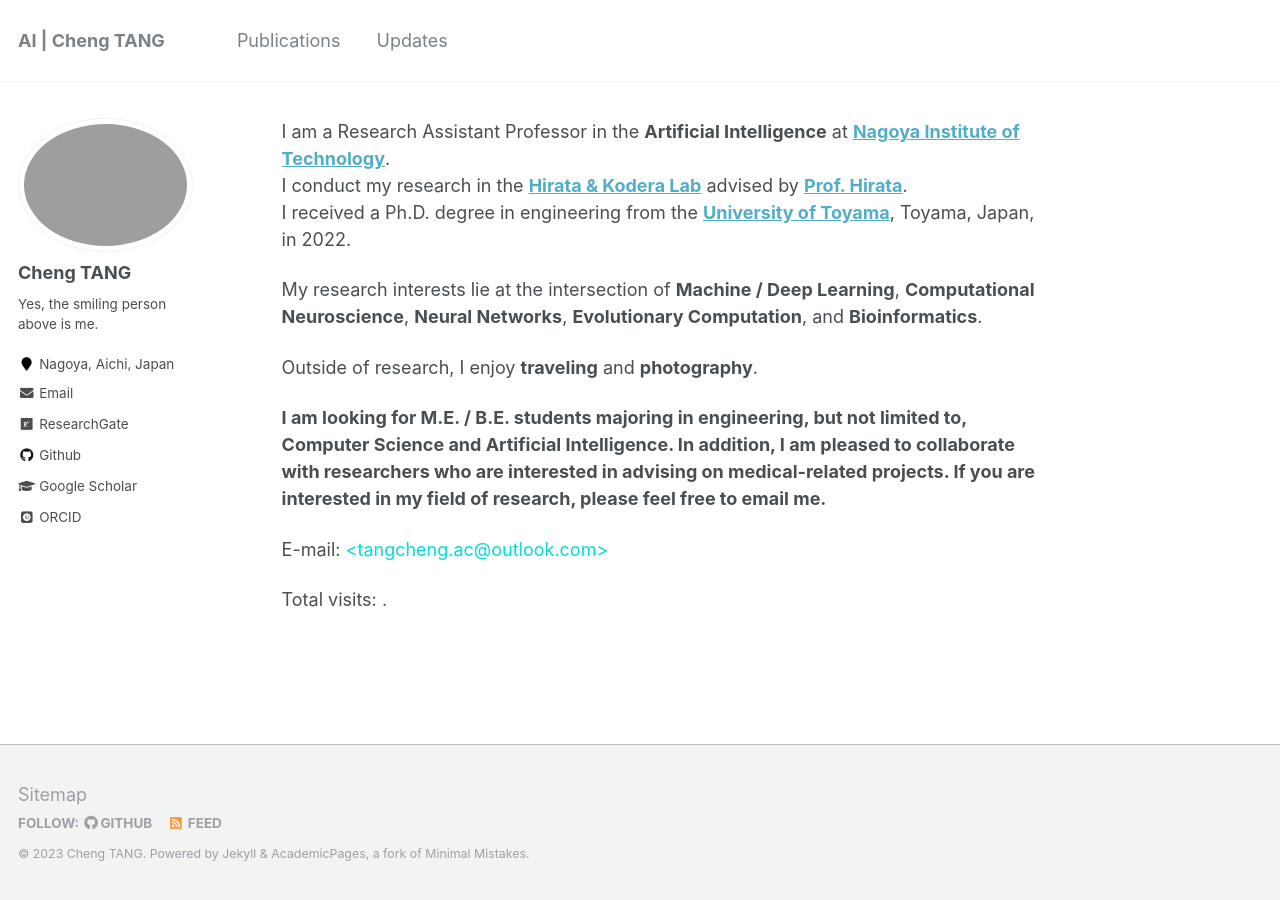
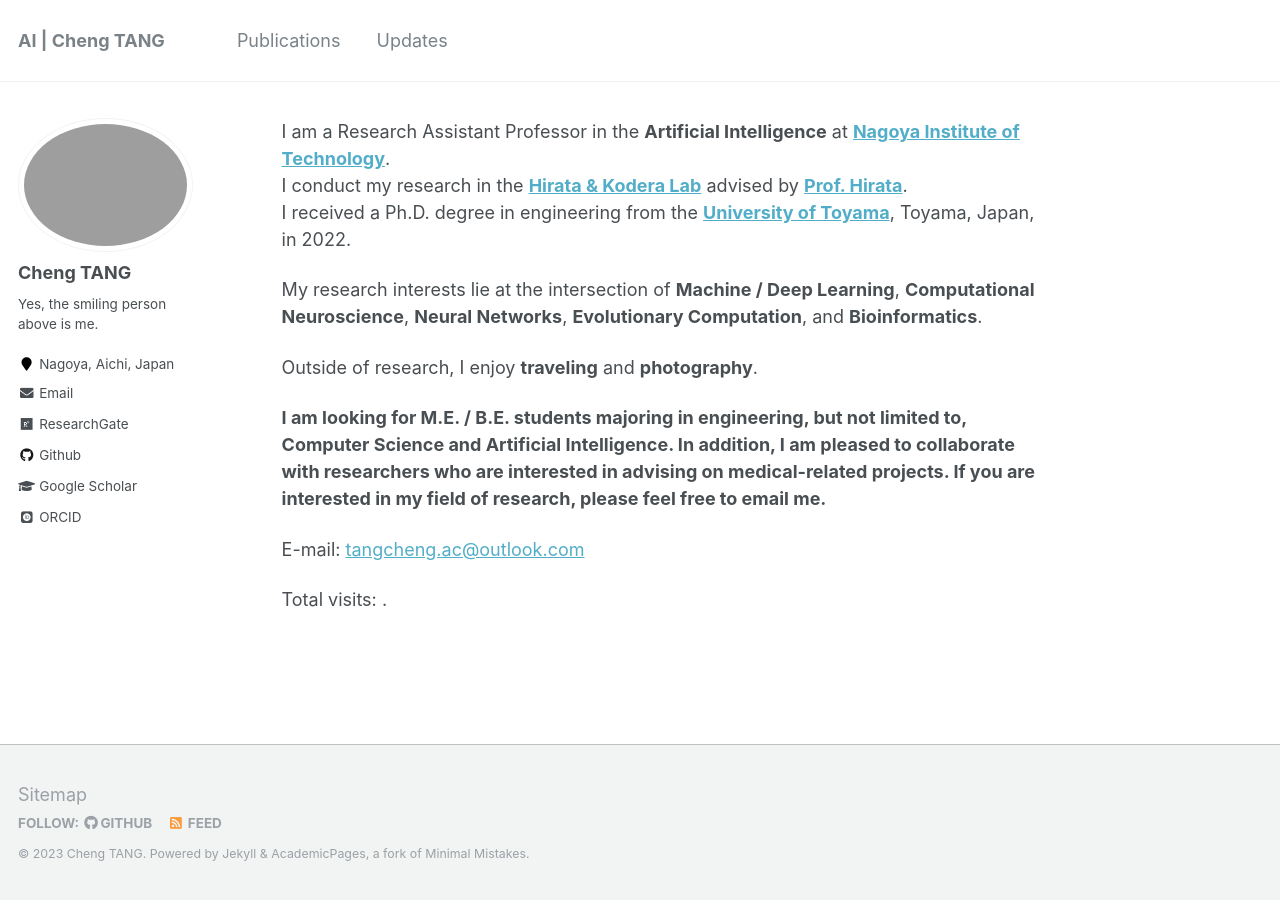
Before and after one commit to ChengTANG-AI/chengtang-ai.github.io, a Jekyll site: the page built from _pages/about.md, in a window 1280 px wide. Built offline with Jekyll 4.4.1, drawn with Linux system fonts in a browser that asks for light colours; some web fonts are replaced; comment, search, counter and statistics services are not loaded.

Commit message:
Update about.md

```diff
--- a/_pages/about.md
+++ b/_pages/about.md
@@ -18,7 +18,7 @@ Outside of research, I enjoy **traveling** and **photography**.
 
 **I am looking for M.E. / B.E. students majoring in engineering, but not limited to, Computer Science and Artificial Intelligence. In addition, I am pleased to collaborate with researchers who are interested in advising on medical-related projects. If you are interested in my field of research, please feel free to email me.**
 
-E-mail: <font color="#00dddd"><tangcheng.ac@outlook.com></font><br />
+E-mail: <tangcheng.ac@outlook.com>
 
 
 <script async src="//busuanzi.ibruce.info/busuanzi/2.3/busuanzi.pure.mini.js"></script>
```
